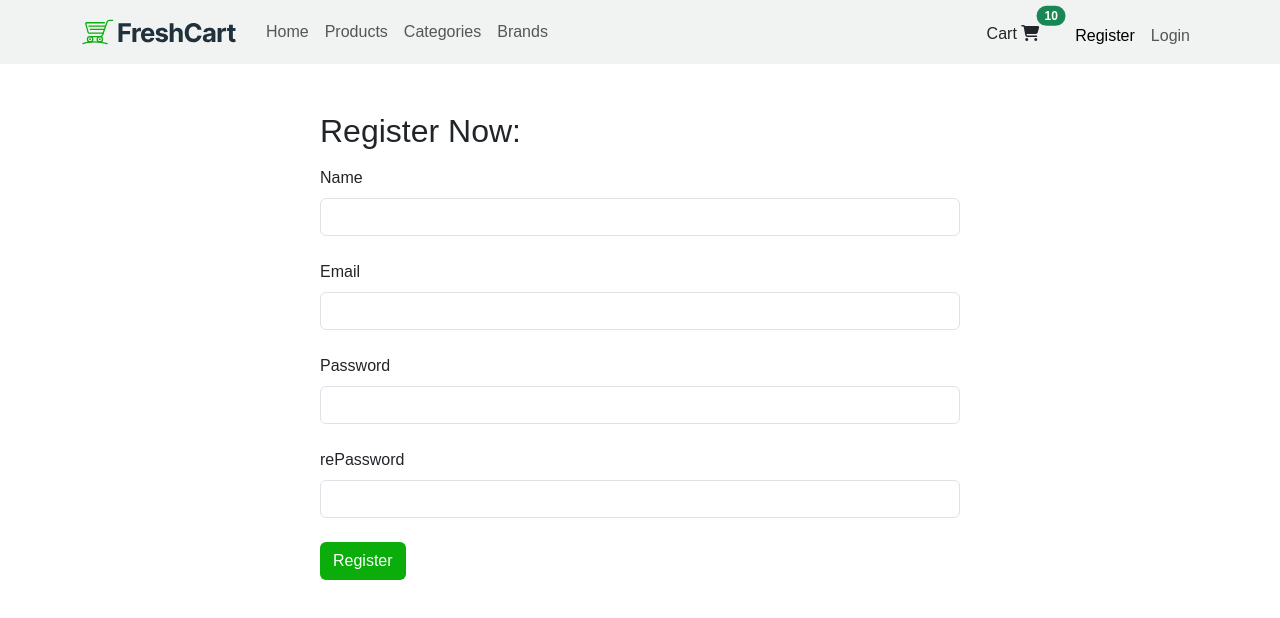
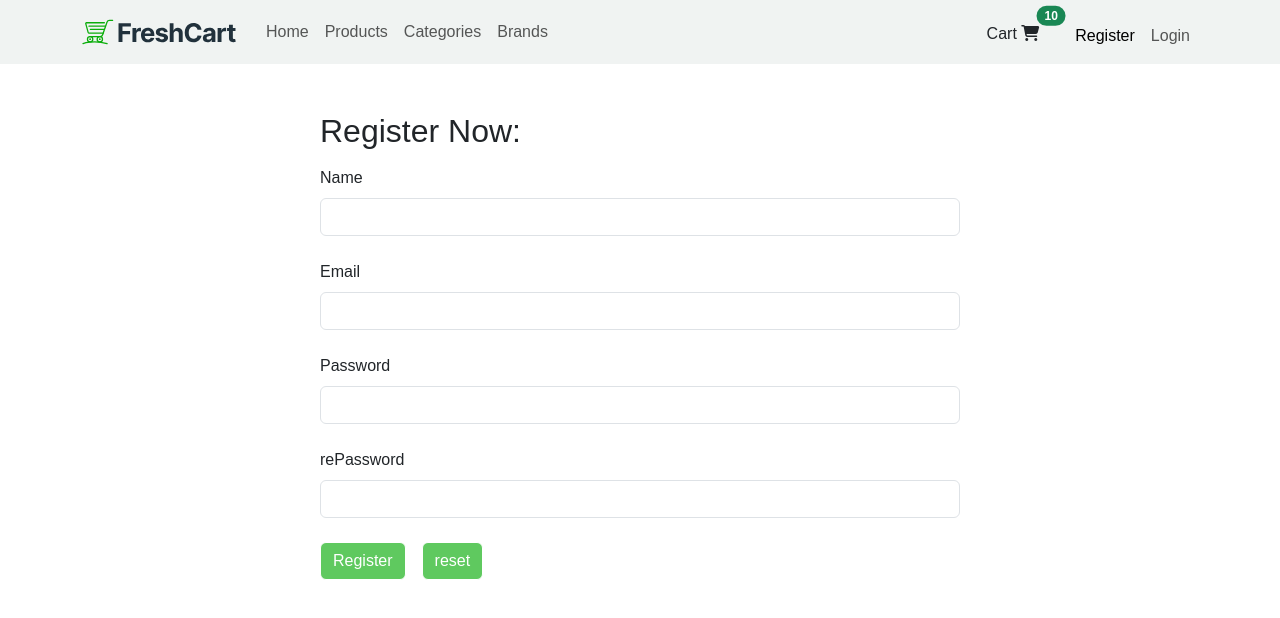
Before and after one commit to MohamedAmr23/Full-Stack-e-commerce, a React (Vite) app in the folder Frontend/: page /register in a window 1280 px wide. Shown: the top 618 px of the page. Built offline with nearby package versions, Linux system fonts and the light colour scheme; a web font is replaced by a local one.

Commit message:
validation and send register API

```diff
--- a/Frontend/package.json
+++ b/Frontend/package.json
@@ -19,10 +19,13 @@
     "react": "^18.3.1",
     "react-bootstrap": "^2.10.5",
     "react-dom": "^18.3.1",
+    "react-loading-indicators": "^1.0.0",
     "react-router-dom": "^6.27.0",
     "react-slick": "^0.30.2",
+    "react-toastify": "^10.0.6",
     "router": "^1.3.8",
-    "slick-carousel": "^1.8.1"
+    "slick-carousel": "^1.8.1",
+    "yup": "^1.4.0"
   },
   "devDependencies": {
     "@eslint/js": "^9.11.1",
--- a/Frontend/src/App.jsx
+++ b/Frontend/src/App.jsx
@@ -1,5 +1,5 @@
 import Routes from './Router/Routes.jsx'
-
+import 'react-toastify/dist/ReactToastify.css';
 const App = () => {
   return (
     <>
--- a/Frontend/src/Router/Routes.jsx
+++ b/Frontend/src/Router/Routes.jsx
@@ -7,6 +7,9 @@ import Brands from '../pages/Brands.jsx'
 import ProductDetails from '../pages/ProductDetails.jsx'
 import Login from "../pages/Login.jsx";
 import Register from "../pages/Register.jsx";
+import 'react-toastify/dist/ReactToastify.css';
+import { ToastContainer } from 'react-toastify';
+import 'react-toastify/dist/ReactToastify.css';
 const router = createBrowserRouter([
   {
     path: "/",
@@ -48,6 +51,7 @@ const Routes = () => {
   return (
     <div>
         <RouterProvider router={router}/>
+        <ToastContainer />
     </div>
   )
 }
--- a/Frontend/src/main.jsx
+++ b/Frontend/src/main.jsx
@@ -7,7 +7,7 @@ import "slick-carousel/slick/slick.css";
 import "slick-carousel/slick/slick-theme.css";
 import App from './App.jsx'
 import './index.css'
-
+import 'react-toastify/dist/ReactToastify.css';
 createRoot(document.getElementById('root')).render(
   // <StrictMode>
     <App />
--- a/Frontend/src/pages/Register.jsx
+++ b/Frontend/src/pages/Register.jsx
@@ -1,7 +1,26 @@
+import axios from "axios";
 import { useFormik } from "formik";
-import React from "react";
-
+import { useState } from "react";
+import { useNavigate } from "react-router-dom";
+import { toast } from "react-toastify";
+import {ThreeDot} from 'react-loading-indicators'
+import * as Yup from "yup";
 const Register = () => {
+  const navigate = useNavigate();
+  const [isLoading, setisLoading] = useState(false);
+  const validationSchema = Yup.object({
+    name: Yup.string().min(3).max(30).required(),
+    email: Yup.string().email().required(),
+    password: Yup.string()
+      .matches(
+        /^(?=.*[a-z])(?=.*[A-Z])(?=.*\d)(?=.*[@$!%*?&])[A-Za-z\d@$!%*?&]{8,}$/,
+        "password must conatin minimum 8 characters,uppercases , lowercases, numbers, and characters"
+      )
+      .required(),
+    rePassword: Yup.string()
+      .oneOf([Yup.ref("password")], "password not match")
+      .required(),
+  });
   const registerFormik = useFormik({
     initialValues: {
       name: "",
@@ -9,8 +28,25 @@ const Register = () => {
       password: "",
       rePassword: "",
     },
+    validationSchema,
     onSubmit: (values) => {
       console.log(values);
+      setisLoading(true);
+      axios
+        .post("https://ecommerce.routemisr.com/api/v1/auth/signup", values)
+        .then((data) => {
+          if (data.status == 201) {
+            setisLoading(false);
+            toast.success("signup successfully");
+            navigate("/login");
+          }
+        })
+        .catch((error) => {
+          if (error.response.status == 409) {
+            setisLoading(false);
+            toast.error(error.response.data.message);
+          }
+        });
     },
   });
   return (
@@ -24,8 +60,14 @@ const Register = () => {
           className="form-control my-2 mb-4"
           name="name"
           onChange={registerFormik.handleChange}
+          onBlur={registerFormik.handleBlur}
           id="name"
         />
+        {registerFormik.errors.name && registerFormik.touched.name ? (
+          <div className="alert alert-danger">{registerFormik.errors.name}</div>
+        ) : (
+          ""
+        )}
         <label htmlFor="email">Email</label>
         <input
           value={registerFormik.values.email}
@@ -33,8 +75,16 @@ const Register = () => {
           className="form-control my-2 mb-4"
           name="email"
           onChange={registerFormik.handleChange}
+          onBlur={registerFormik.handleBlur}
           id="email"
         />
+        {registerFormik.errors.email && registerFormik.touched.email ? (
+          <div className="alert alert-danger">
+            {registerFormik.errors.email}
+          </div>
+        ) : (
+          ""
+        )}
         <label htmlFor="password">Password</label>
         <input
           value={registerFormik.values.password}
@@ -42,8 +92,16 @@ const Register = () => {
           className="form-control my-2 mb-4"
           name="password"
           onChange={registerFormik.handleChange}
+          onBlur={registerFormik.handleBlur}
           id="password"
         />
+        {registerFormik.errors.password && registerFormik.touched.password ? (
+          <div className="alert alert-danger">
+            {registerFormik.errors.password}
+          </div>
+        ) : (
+          ""
+        )}
         <label htmlFor="rePassword">rePassword</label>
         <input
           value={registerFormik.values.rePassword}
@@ -51,10 +109,33 @@ const Register = () => {
           className="form-control my-2 mb-4"
           name="rePassword"
           onChange={registerFormik.handleChange}
+          onBlur={registerFormik.handleBlur}
           id="rePassword"
         />
-        <button type="submit" className="btn bg-main text-white">
-          Register
+        {registerFormik.errors.rePassword &&
+        registerFormik.touched.rePassword ? (
+          <div className="alert alert-danger">
+            {registerFormik.errors.rePassword}
+          </div>
+        ) : (
+          ""
+        )}
+        <button
+          disabled={
+            !(registerFormik.isValid && registerFormik.dirty && !isLoading)
+          }
+          type="submit"
+          className="btn bg-main text-white"
+        >
+          {/* <i className="fas fa-spinner fa-spin"></i> */}
+          {isLoading ? <ThreeDot color="white" size="medium" text="" textColor="" />: "Register"}
+        </button>
+        <button
+          disabled={!registerFormik.dirty}
+          className="btn bg-main text-white mx-3"
+          onClick={registerFormik.handleReset}
+        >
+          reset
         </button>
       </form>
     </div>
```
Also changed, not shown: 1 other file (tests, documents, lock files or other folders).
